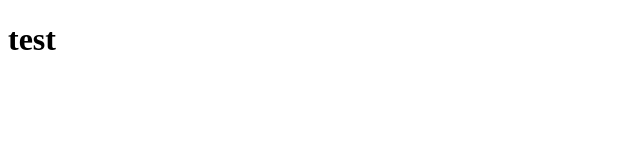
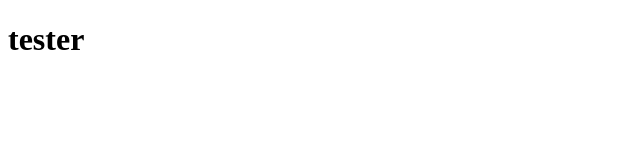
Before and after one commit to Sip-Society/sip-society.github.io, a plain HTML site: page index.html in a window 1280 px wide. Shown: the full height of the page, 0-640 px from the left. Drawn offline with Linux system fonts and the light colour scheme.

Commit message:
Update index.html

```diff
--- a/index.html
+++ b/index.html
@@ -1,2 +1,2 @@
 <!DOCTYPE html>
-<h1>test</h1>
+<h1>tester</h1>
```
